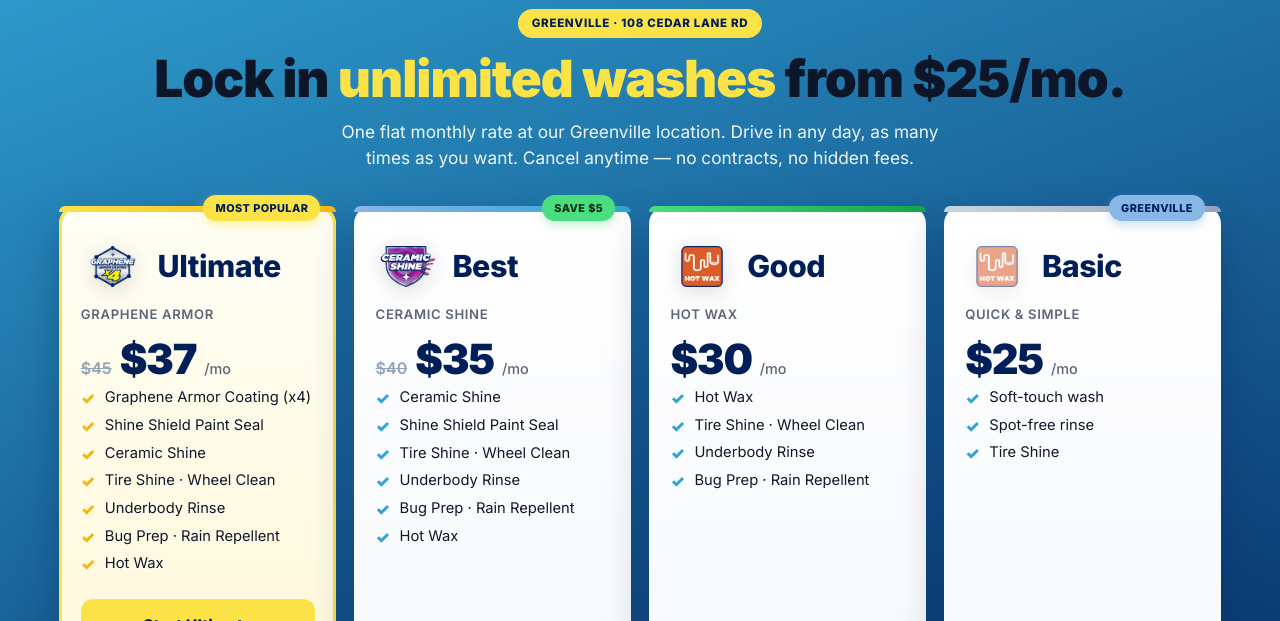
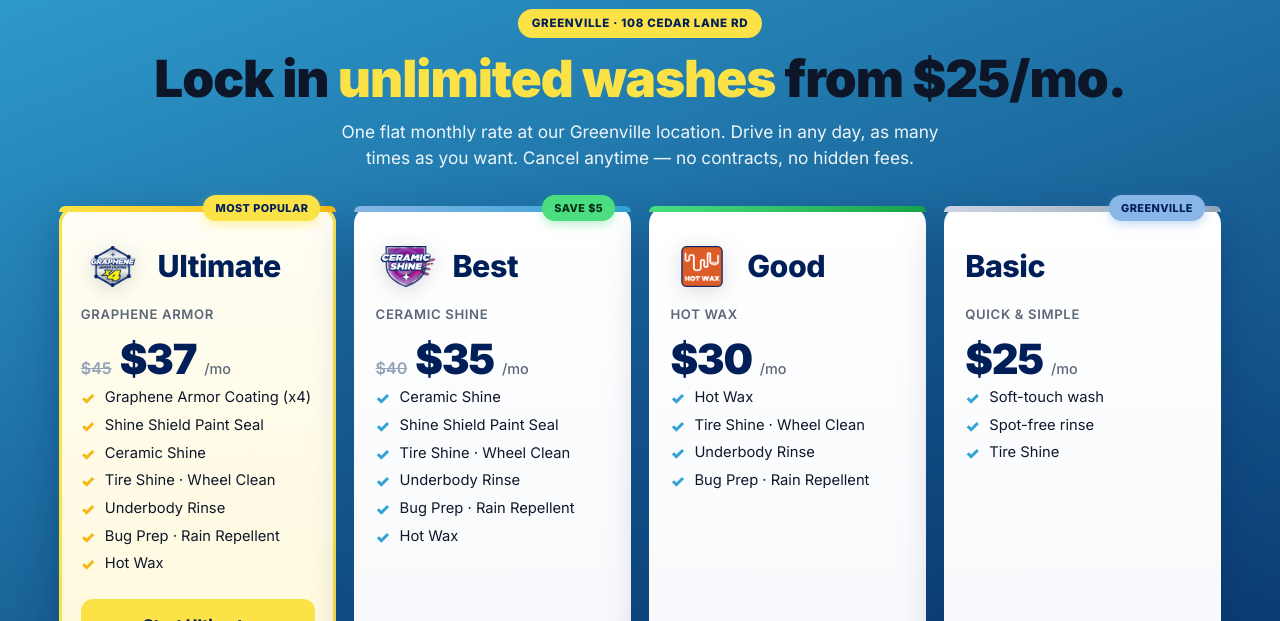
Before and after one commit to carwashqueenai-source/southern-shine-freewash, a plain HTML site: page membership-greenville.html in a window 1280 px wide. Shown: the part 121-742 px from the top of the page. Drawn offline with Linux system fonts and the light colour scheme.

Commit message:
fix(membership-greenville): remove icon from Basic card
Per Alex 2026-05-29 — the Basic tier doesn't have a real icon and the
faded hot-wax placeholder I rigged earlier looked off. Stripped the
.tier-icon block from the Basic card entirely; the title row now shows
just the 'Basic' heading.

Added .mb-plan-title-row-noicon class with min-height:64px so the h3
baseline still aligns with the other 3 cards (Ultimate/Best/Good)
whose title rows are pushed down by their 64px tier icons.

```diff
--- a/membership-greenville.html
+++ b/membership-greenville.html
@@ -146,6 +146,12 @@ body {
   margin: 0;
   font-size: 1.9rem; color: #001f59; font-weight: 800;
   letter-spacing: -.015em; line-height: 1.1;
+}
+/* Basic tier has no icon — pad the title row vertically so its h3
+   sits at the same baseline as the other 3 cards' h3s (which are
+   pushed down by the 64px icon next to them). Set 2026-05-29 per Alex. */
+.mb-plan .mb-plan-title-row.mb-plan-title-row-noicon {
+  min-height: 64px;
 }
 .mb-plan h3 {
   /* Legacy fallback if any h3 isn't wrapped in a title row */
@@ -324,8 +330,7 @@ body {
         <!-- ───────── BASIC — cheapest on RIGHT, Greenville-only ───────── -->
         <article class="mb-plan tier-basic">
           <span class="mb-plan-badge badge-loc">Greenville</span>
-          <div class="mb-plan-title-row">
-            <div class="tier-icon"><img src="images/hot-wax-icon.png" alt="Quick Wash" style="opacity:.55;" /></div>
+          <div class="mb-plan-title-row mb-plan-title-row-noicon">
             <h3>Basic</h3>
           </div>
           <p class="headline">Quick &amp; Simple</p>
```
